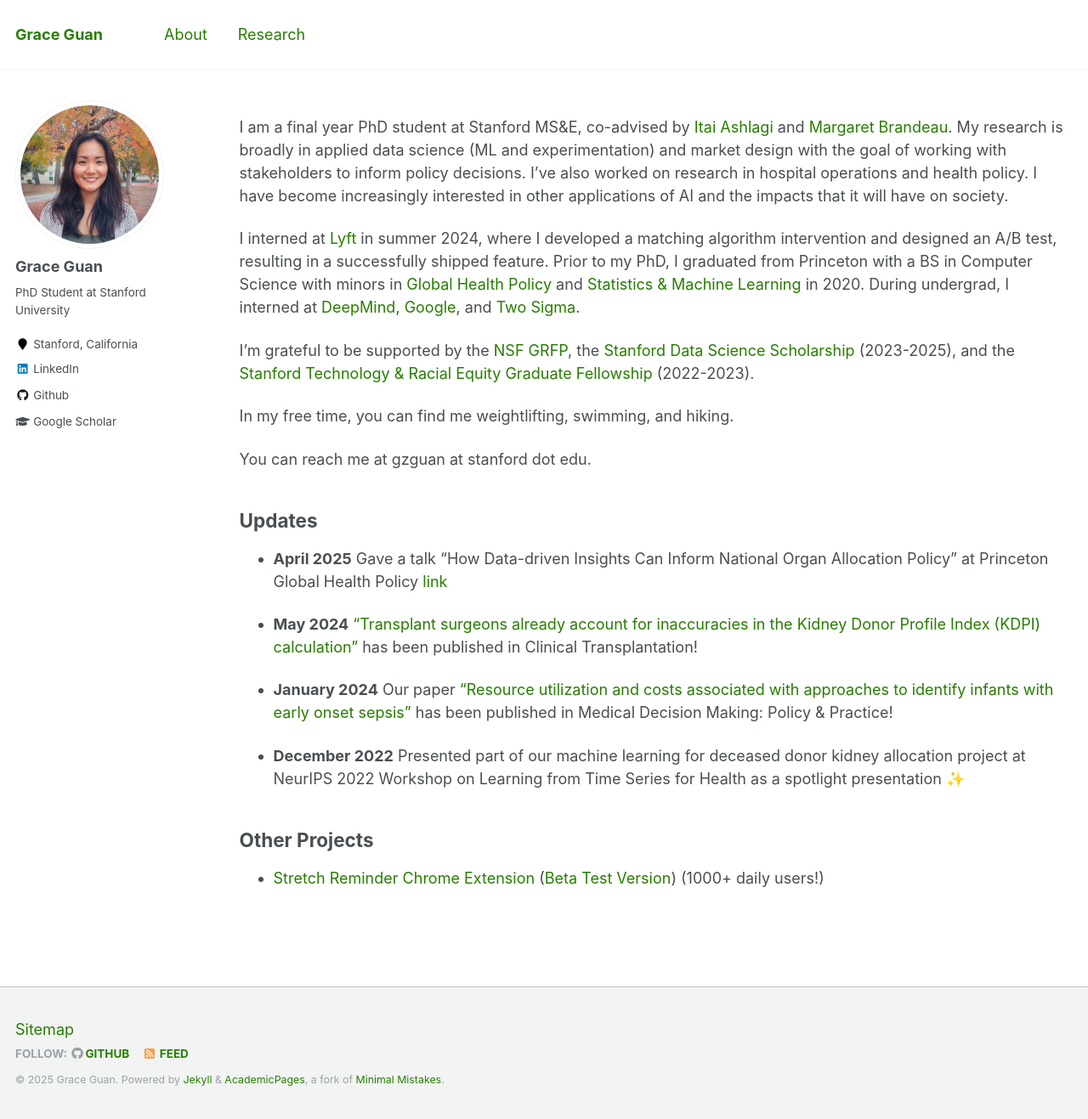
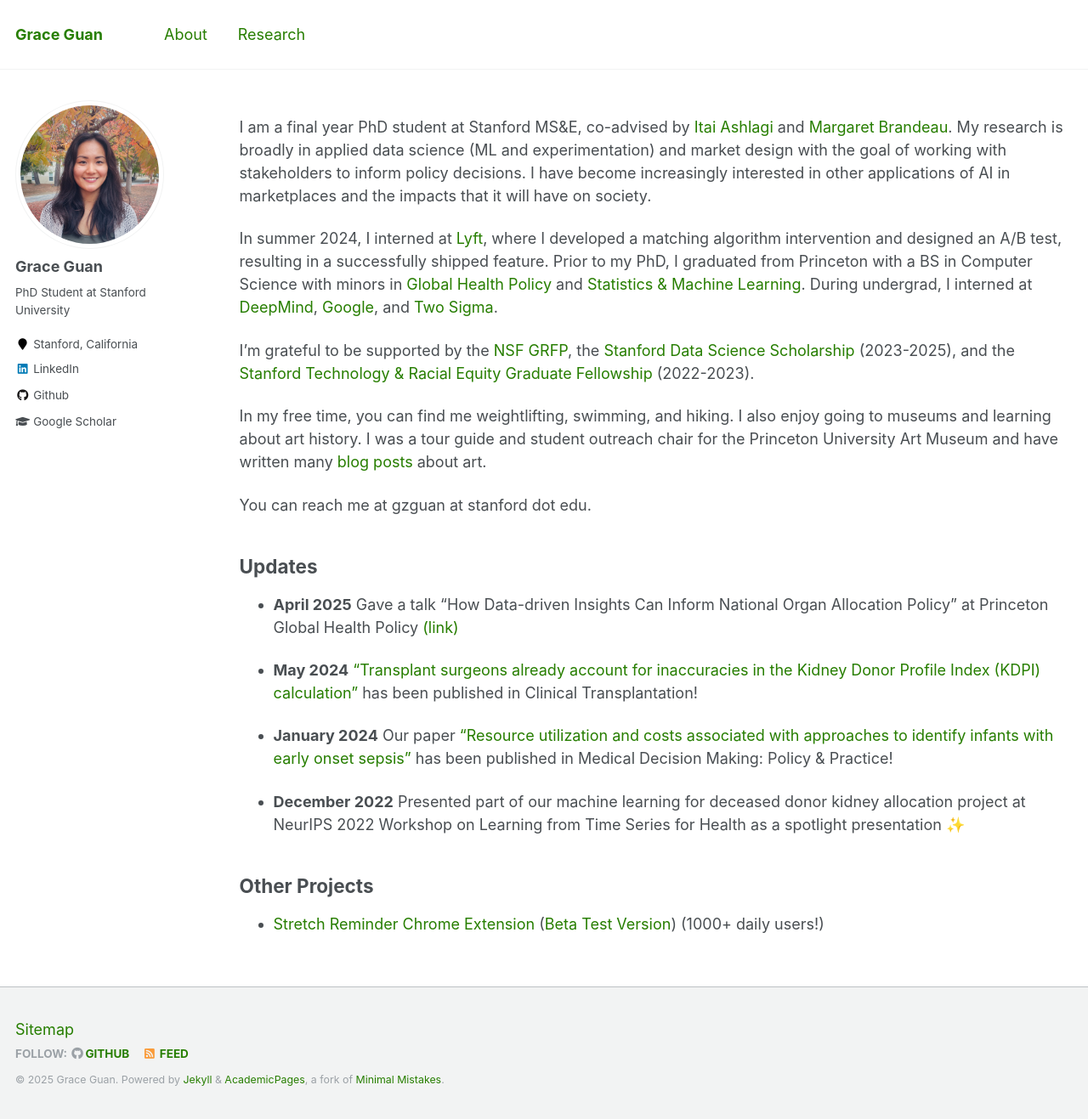
Before and after one commit to guanzgrace/guanzgrace.github.io, a Jekyll site: the page built from _pages/about.md, in a window 1280 px wide and 1317 px high. Shown: the whole window at 85% size. Built offline with Jekyll 4.4.1, drawn with Linux system fonts in a browser that asks for light colours.

Commit message:
april 2025 updates

```diff
--- a/_pages/about.md
+++ b/_pages/about.md
@@ -8,13 +8,13 @@ redirect_from:
   - /about/
   - /about.html
 ---
-I am a final year PhD student at Stanford MS&E, co-advised by [Itai Ashlagi](https://web.stanford.edu/~iashlagi/) and [Margaret Brandeau](https://profiles.stanford.edu/margaret-brandeau). My research is broadly in applied data science (ML and experimentation) and market design with the goal of working with stakeholders to inform policy decisions. I've also worked on research in hospital operations and health policy. I have become increasingly interested in other applications of AI and the impacts that it will have on society.
+I am a final year PhD student at Stanford MS&E, co-advised by [Itai Ashlagi](https://web.stanford.edu/~iashlagi/) and [Margaret Brandeau](https://profiles.stanford.edu/margaret-brandeau). My research is broadly in applied data science (ML and experimentation) and market design with the goal of working with stakeholders to inform policy decisions. I have become increasingly interested in other applications of AI in marketplaces and the impacts that it will have on society.
 
-I interned at [Lyft](https://lyft.com/) in summer 2024, where I developed a matching algorithm intervention and designed an A/B test, resulting in a successfully shipped feature. Prior to my PhD, I graduated from Princeton with a BS in Computer Science with minors in [Global Health Policy](https://globalhealth.princeton.edu/) and [Statistics & Machine Learning](https://csml.princeton.edu/) in 2020. During undergrad, I interned at [DeepMind](https://deepmind.com/), [Google](https://google.com/), and [Two Sigma](https://www.twosigma.com).
+In summer 2024, I interned at [Lyft](https://lyft.com/), where I developed a matching algorithm intervention and designed an A/B test, resulting in a successfully shipped feature. Prior to my PhD, I graduated from Princeton with a BS in Computer Science with minors in [Global Health Policy](https://globalhealth.princeton.edu/) and [Statistics & Machine Learning](https://csml.princeton.edu/). During undergrad, I interned at [DeepMind](https://deepmind.com/), [Google](https://google.com/), and [Two Sigma](https://www.twosigma.com).
 
 I'm grateful to be supported by the [NSF GRFP](https://www.nsfgrfp.org/), the [Stanford Data Science Scholarship](https://datascience.stanford.edu/programs/stanford-data-science-scholars-program) (2023-2025), and the [Stanford Technology & Racial Equity Graduate Fellowship](https://ccsre.stanford.edu/programs/technology-racial-equity-graduate-fellowship) (2022-2023).
 
-In my free time, you can find me weightlifting, swimming, and hiking.
+In my free time, you can find me weightlifting, swimming, and hiking. I also enjoy going to museums and learning about art history. I was a tour guide and student outreach chair for the Princeton University Art Museum and have written many [blog posts](https://puamsab.princeton.edu/?s=grace+guan) about art.
 
 You can reach me at gzguan at stanford dot edu.
 
@@ -23,7 +23,7 @@ You can reach me at gzguan at stanford dot edu.
 Updates
 ------
 
-* **April 2025** Gave a talk "How Data-driven Insights Can Inform National Organ Allocation Policy" at Princeton Global Health Policy [link](https://globalhealth.princeton.edu/events/2025/how-data-driven-insights-can-inform-national-organ-allocation-policy)
+* **April 2025** Gave a talk "How Data-driven Insights Can Inform National Organ Allocation Policy" at Princeton Global Health Policy [(link)](https://globalhealth.princeton.edu/events/2025/how-data-driven-insights-can-inform-national-organ-allocation-policy)
 
 * **May 2024** ["Transplant surgeons already account for inaccuracies in the Kidney Donor Profile Index (KDPI) calculation"](https://pubmed.ncbi.nlm.nih.gov/38690616/) has been published in Clinical Transplantation!
 
```
Also changed, not shown: _pages/publications.md (+1 -1 lines).
